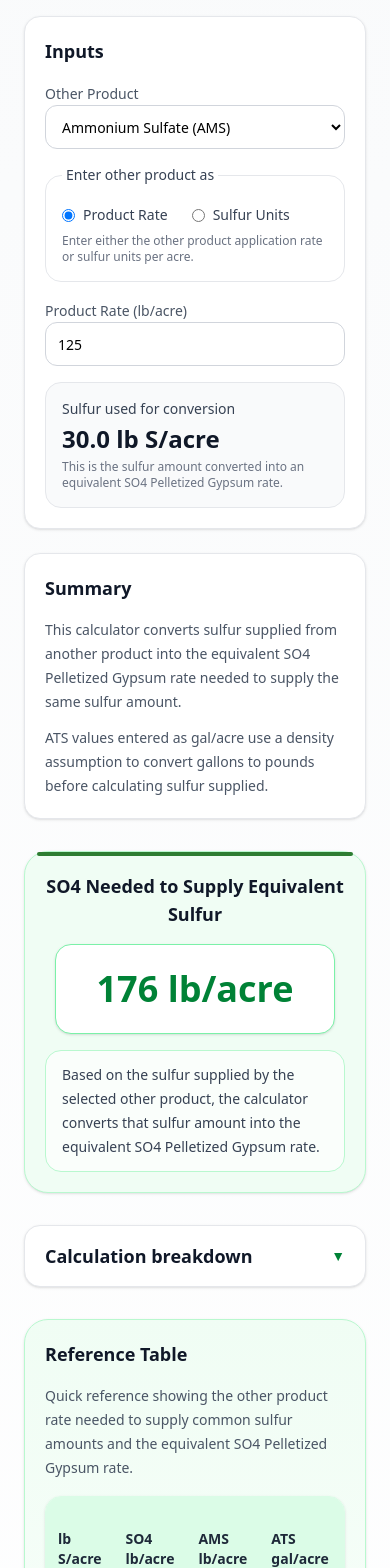
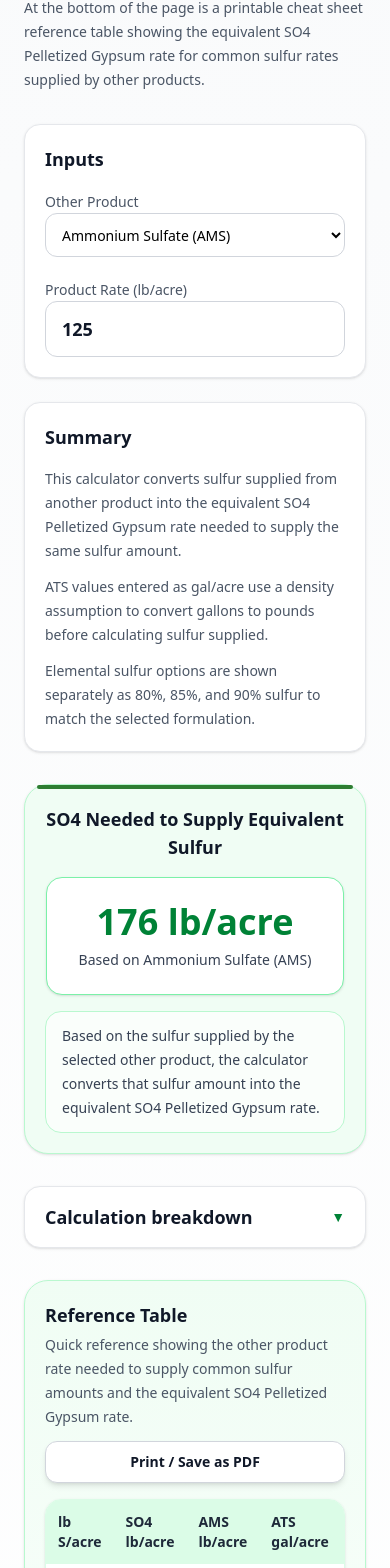
Before and after one commit to ahoiberg79/cp-calcs, a Next.js app in the folder apps/web/: page /so4/equivalent-rate in a window 390 px wide. Shown: the part 242-1810 px from the top of the page. Built offline with nearby package versions, Linux system fonts and the light colour scheme.

Commit message:
updates to s equivalency calc

```diff
--- a/apps/web/app/so4/equivalent-rate/page.tsx
+++ b/apps/web/app/so4/equivalent-rate/page.tsx
@@ -5,9 +5,7 @@
 import {
   buildSo4ReferenceTable,
   calculateSo4Equivalent,
-  getProductById,
   type So4EquivalentProductId,
-  type So4InputMode,
   type So4EntryUnit,
   type So4ReferenceTableRow,
 } from "@calc-engine/core";
@@ -20,15 +18,12 @@
 }> = [
   { id: "ams", label: "Ammonium Sulfate (AMS)" },
   { id: "ats", label: "Ammonium Thiosulfate (ATS)" },
-  { id: "es", label: "Elemental Sulfur (ES)" },
-  { id: "cogran_12_40_0_10s_1zn", label: "Co-Granulated (12-40-0-10S-1Zn)" },
-  { id: "cogran_12_40_0_10s", label: "Co-Granulated (12-40-0-10S)" },
-  { id: "cogran_13_33_0_15s", label: "Co-Granulated (13-33-0-15S)" },
+  { id: "es_80", label: "Elemental Sulfur (ES) 80%" },
+  { id: "es_85", label: "Elemental Sulfur (ES) 85%" },
+  { id: "es_90", label: "Elemental Sulfur (ES) 90%" },
 ];
 
 const DEFAULT_PRODUCT_ID: So4EquivalentProductId = "ams";
-const DEFAULT_INPUT_MODE: So4InputMode = "product_rate";
-const DEFAULT_PRODUCT_RATE = 125;
 
 const isNum = (v: unknown): v is number =>
   typeof v === "number" && Number.isFinite(v);
@@ -41,6 +36,26 @@
       }).format(n)
     : "—";
 
+function getDefaultRateForProduct(productId: So4EquivalentProductId): {
+  rate: number;
+  unit: So4EntryUnit;
+} {
+  switch (productId) {
+    case "ams":
+      return { rate: 125, unit: "lb/acre" };
+    case "ats":
+      return { rate: 10.5, unit: "gal/acre" };
+    case "es_80":
+      return { rate: 38, unit: "lb/acre" };
+    case "es_85":
+      return { rate: 35, unit: "lb/acre" };
+    case "es_90":
+      return { rate: 33, unit: "lb/acre" };
+    default:
+      throw new Error(`Unhandled productId: ${productId}`);
+  }
+}
+
 function BackButton() {
   return (
     <Link
@@ -52,40 +67,14 @@
   );
 }
 
-function getDefaultRateForProduct(productId: So4EquivalentProductId): {
-  rate: number;
-  unit: So4EntryUnit;
-} {
-  switch (productId) {
-    case "ams":
-      return { rate: 125, unit: "lb/acre" };
-    case "ats":
-      return { rate: 10.5, unit: "gal/acre" };
-    case "es":
-      return { rate: 33, unit: "lb/acre" };
-    case "cogran_12_40_0_10s_1zn":
-      return { rate: 300, unit: "lb/acre" };
-    case "cogran_12_40_0_10s":
-      return { rate: 300, unit: "lb/acre" };
-    case "cogran_13_33_0_15s":
-      return { rate: 200, unit: "lb/acre" };
+export default function SO4EquivalentRatePage() {
+  const initialDefaults = getDefaultRateForProduct(DEFAULT_PRODUCT_ID);
 
-    default:
-      throw new Error(`No default rate defined for product ID: ${productId}`);
-  }
-}
-
-export default function SO4EquivalentRatePage() {
   const [productId, setProductId] =
     useState<So4EquivalentProductId>(DEFAULT_PRODUCT_ID);
-  const [inputMode, setInputMode] =
-    useState<So4InputMode>(DEFAULT_INPUT_MODE);
-  const [productRate, setProductRate] = useState<number>(DEFAULT_PRODUCT_RATE);
-  const [sulfurUnits, setSulfurUnits] = useState<number>(24);
+  const [productRate, setProductRate] = useState<number>(initialDefaults.rate);
   const [productRateUnit, setProductRateUnit] =
-    useState<So4EntryUnit>("lb/acre");
-
-  const product = useMemo(() => getProductById(productId), [productId]);
+    useState<So4EntryUnit>(initialDefaults.unit);
 
   const showRateUnitDropdown = productId === "ats";
 
@@ -94,25 +83,21 @@
     return ["lb/acre"];
   }, [productId]);
 
-  const effectiveRateUnit = showRateUnitDropdown
+  const effectiveRateUnit: So4EntryUnit = showRateUnitDropdown
     ? productRateUnit
     : "lb/acre";
 
-  const productRateLabel =
-    inputMode === "product_rate"
-      ? `Product Rate (${effectiveRateUnit})`
-      : "Product Rate";
+  const productRateLabel = `Product Rate (${effectiveRateUnit})`;
 
   const out = useMemo(
     () =>
       calculateSo4Equivalent({
         productId,
-        inputMode,
+        inputMode: "product_rate",
         productRate: Number(productRate) || 0,
         productRateUnit: effectiveRateUnit,
-        sulfurUnits: Number(sulfurUnits) || 0,
       }),
-    [productId, inputMode, productRate, effectiveRateUnit, sulfurUnits]
+    [productId, productRate, effectiveRateUnit]
   );
 
   const table = useMemo(() => buildSo4ReferenceTable(), []);
@@ -124,16 +109,68 @@
     setProductRate(nextDefaults.rate);
   };
 
+  const handlePrintTable = () => {
+    window.print();
+  };
+
   return (
-    <main className="min-h-screen bg-gradient-to-b from-gray-50 to-white">
-      <div className="h-2 w-full" style={{ backgroundColor: SO4_GREEN }} />
+    <main className="min-h-screen bg-gradient-to-b from-gray-50 to-white print:bg-white">
+      <style jsx global>{`
+        @page {
+          size: auto;
+          margin: 0.5in;
+        }
 
-      <section className="mx-auto max-w-5xl p-6">
-        <div className="mb-6">
+        @media print {
+          html,
+          body {
+            background: white !important;
+          }
+
+          body {
+            -webkit-print-color-adjust: exact;
+            print-color-adjust: exact;
+          }
+
+          .no-print {
+            display: none !important;
+          }
+
+          .print-avoid-break {
+            break-inside: avoid;
+            page-break-inside: avoid;
+          }
+
+          #printable-table {
+            margin-top: 0 !important;
+            box-shadow: none !important;
+          }
+
+          #printable-table table {
+            width: 100%;
+          }
+
+          #printable-table thead {
+            display: table-header-group;
+          }
+
+          #printable-table tr,
+          #printable-table td,
+          #printable-table th {
+            break-inside: avoid;
+            page-break-inside: avoid;
+          }
+        }
+      `}</style>
+
+      <div className="h-2 w-full no-print" style={{ backgroundColor: SO4_GREEN }} />
+
+      <section className="mx-auto max-w-5xl p-6 print:max-w-none print:p-0">
+        <div className="mb-6 no-print">
           <BackButton />
         </div>
 
-        <header className="mb-8">
+        <header className="mb-8 no-print">
           <h1 className="text-3xl font-bold tracking-tight text-gray-900">
             SO4 Equivalent Rate Calculator
           </h1>
@@ -141,13 +178,17 @@
             Convert sulfur supplied from other sulfur fertilizers into an
             equivalent SO4 Pelletized Gypsum rate.
           </p>
+          <p className="mt-3 max-w-3xl text-sm leading-6 text-gray-600">
+            At the bottom of the page is a printable cheat sheet reference table showing the
+            equivalent SO4 Pelletized Gypsum rate for common sulfur rates supplied by other products.
+          </p>
         </header>
 
-        <div className="grid gap-6 lg:grid-cols-[1.15fr_0.85fr]">
+        <div className="grid gap-6 lg:grid-cols-[1.15fr_0.85fr] no-print">
           <div className="rounded-2xl border border-gray-200 bg-white p-5 shadow-sm">
             <h2 className="mb-4 text-lg font-semibold text-gray-900">Inputs</h2>
 
-            <div className="grid grid-cols-1 gap-4">
+            <div className="grid grid-cols-1 gap-5">
               <label className="space-y-1">
                 <span className="text-sm text-gray-600">Other Product</span>
                 <select
@@ -165,42 +206,6 @@
                 </select>
               </label>
 
-              <fieldset className="rounded-2xl border border-gray-200 p-4">
-                <legend className="px-1 text-sm font-medium text-gray-700">
-                  Enter other product as
-                </legend>
-
-                <div className="mt-1 flex flex-wrap items-center gap-6">
-                  <label className="flex items-center gap-2 text-sm text-gray-700">
-                    <input
-                      type="radio"
-                      name="inputMode"
-                      value="product_rate"
-                      checked={inputMode === "product_rate"}
-                      onChange={() => setInputMode("product_rate")}
-                    />
-                    Product Rate
-                  </label>
-
-                  <label className="flex items-center gap-2 text-sm text-gray-700">
-                    <input
-                      type="radio"
-                      name="inputMode"
-                      value="sulfur_units"
-                      checked={inputMode === "sulfur_units"}
-                      onChange={() => setInputMode("sulfur_units")}
-                    />
-                    Sulfur Units
-                  </label>
-                </div>
-
-                <div className="mt-2 text-xs text-gray-500">
-                  Enter either the other product application rate or sulfur
-                  units per acre.
-                </div>
-              </fieldset>
-
-              {inputMode === "product_rate" && (
               <div
                 className={[
                   "grid grid-cols-1 gap-4",
@@ -223,7 +228,7 @@
                         e.target.value === "" ? 0 : Number(e.target.value)
                       )
                     }
-                      className="h-11 w-full rounded-xl border border-gray-300 px-3 text-sm focus:outline-none focus:ring-2 focus:ring-green-500"
+                    className="h-14 w-full rounded-xl border border-gray-300 px-4 text-lg font-semibold text-gray-900 focus:outline-none focus:ring-2 focus:ring-green-500"
                   />
                 </label>
 
@@ -235,7 +240,7 @@
                       onChange={(e) =>
                         setProductRateUnit(e.target.value as So4EntryUnit)
                       }
-                        className="h-11 w-full rounded-xl border border-gray-300 bg-white px-3 text-sm focus:outline-none focus:ring-2 focus:ring-green-500"
+                      className="h-14 w-full rounded-xl border border-gray-300 bg-white px-3 text-base focus:outline-none focus:ring-2 focus:ring-green-500"
                     >
                       {allowedUnits.map((unit) => (
                         <option key={unit} value={unit}>
@@ -245,40 +250,6 @@
                     </select>
                   </label>
                 )}
-                </div>
-              )}
-
-              {inputMode === "sulfur_units" && (
-                <label className="space-y-1">
-                  <span className="text-sm text-gray-600">
-                    Sulfur Units (lb S/acre)
-                  </span>
-                  <input
-                    type="number"
-                    step={0.1}
-                    min={0}
-                    value={sulfurUnits}
-                    onChange={(e) =>
-                      setSulfurUnits(
-                        e.target.value === "" ? 0 : Number(e.target.value)
-                      )
-                    }
-                    className="h-11 w-full rounded-xl border border-gray-300 px-3 text-sm focus:outline-none focus:ring-2 focus:ring-green-500"
-                  />
-                </label>
-              )}
-
-              <div className="rounded-2xl border border-gray-200 bg-gray-50 p-4">
-                <div className="text-sm font-medium text-gray-700">
-                  Sulfur used for conversion
-                </div>
-                <div className="mt-1 text-2xl font-bold text-gray-900">
-                  {fmt(out.sulfurLbPerA, 1)} lb S/acre
-                </div>
-                <div className="mt-1 text-xs text-gray-500">
-                  This is the sulfur amount converted into an equivalent SO4
-                  Pelletized Gypsum rate.
-                </div>
               </div>
             </div>
           </div>
@@ -295,11 +266,15 @@
                 ATS values entered as gal/acre use a density assumption to
                 convert gallons to pounds before calculating sulfur supplied.
               </p>
+              <p>
+                Elemental sulfur options are shown separately as 80%, 85%, and
+                90% sulfur to match the selected formulation.
+              </p>
             </div>
           </div>
         </div>
 
-        <div className="relative mt-8 rounded-3xl border border-green-200 bg-green-50 p-5 shadow-sm">
+        <div className="relative mt-8 rounded-3xl border border-green-200 bg-green-50 p-5 shadow-sm no-print">
           <span
             className="pointer-events-none absolute left-3 right-3 top-0 h-1 rounded-full"
             style={{ backgroundColor: SO4_GREEN }}
@@ -314,6 +289,9 @@
               <div className="text-4xl font-bold text-green-700">
                 {fmt(out.equivalentSo4LbPerA, 0)} lb/acre
               </div>
+              <div className="mt-2 text-sm font-medium text-gray-700">
+                Based on {out.product.label}
+              </div>
             </div>
           </div>
 
@@ -324,7 +302,7 @@
           </div>
         </div>
 
-        <details className="mt-8 rounded-2xl border border-gray-200 bg-white shadow-sm">
+        <details className="mt-8 rounded-2xl border border-gray-200 bg-white shadow-sm no-print">
           <summary className="cursor-pointer list-none px-5 py-4">
             <div className="flex items-center justify-between">
               <h2 className="text-lg font-semibold text-gray-900">
@@ -350,8 +328,7 @@
                 <div className="mt-1 font-semibold text-gray-900">17.0% S</div>
               </div>
 
-              {inputMode === "product_rate" &&
-                typeof out.sourceProductRateGalPerA === "number" && (
+              {typeof out.sourceProductRateGalPerA === "number" ? (
                 <>
                   <div className="rounded-xl bg-gray-50 p-3">
                     <div className="font-medium text-gray-700">
@@ -375,11 +352,7 @@
                     </div>
                   </div>
                 </>
-                )}
-
-              {inputMode === "product_rate" &&
-                typeof out.sourceProductRateGalPerA !== "number" &&
-                typeof out.sourceProductRateLbPerA === "number" && (
+              ) : (
                 <div className="rounded-xl bg-gray-50 p-3 sm:col-span-2">
                   <div className="font-medium text-gray-700">
                     Other product rate
@@ -387,18 +360,6 @@
                   <div className="mt-1 text-gray-600">Entered product rate</div>
                   <div className="mt-1 font-semibold text-gray-900">
                     {fmt(out.sourceProductRateLbPerA, 1)} lb/acre
-                    </div>
-                  </div>
-                )}
-
-              {inputMode === "sulfur_units" && (
-                <div className="rounded-xl bg-gray-50 p-3 sm:col-span-2">
-                  <div className="font-medium text-gray-700">
-                    Sulfur units entered
-                  </div>
-                  <div className="mt-1 text-gray-600">Direct sulfur entry</div>
-                  <div className="mt-1 font-semibold text-gray-900">
-                    {fmt(out.sulfurLbPerA, 1)} lb S/acre
                   </div>
                 </div>
               )}
@@ -422,17 +383,40 @@
           </div>
         </details>
 
-        <div className="mt-8 rounded-3xl border border-green-200 bg-gradient-to-b from-green-50 to-white p-5 shadow-sm">
-          <h2 className="mb-4 text-lg font-semibold text-gray-900">
+        <div
+          id="printable-table"
+          className="print-avoid-break mt-8 rounded-3xl border border-green-200 bg-gradient-to-b from-green-50 to-white p-5 shadow-sm"
+        >
+          <div className="mb-4 flex flex-col gap-3 sm:flex-row sm:items-center sm:justify-between no-print">
+            <div>
+              <h2 className="text-lg font-semibold text-gray-900">
                 Reference Table
               </h2>
-
-          <p className="mb-4 max-w-3xl text-sm leading-6 text-gray-600">
+              <p className="mt-1 max-w-3xl text-sm leading-6 text-gray-600">
                 Quick reference showing the other product rate needed to supply
                 common sulfur amounts and the equivalent SO4 Pelletized Gypsum rate.
               </p>
+            </div>
 
-          <div className="overflow-x-auto rounded-2xl border border-green-100 bg-white shadow-sm">
+            <button
+              type="button"
+              onClick={handlePrintTable}
+              className="inline-flex items-center justify-center rounded-xl border border-gray-300 bg-white px-5 py-2.5 text-sm font-semibold text-gray-900 shadow-md cursor-pointer transition hover:-translate-y-[1px] hover:bg-gray-50 hover:shadow-lg focus:outline-none focus:ring-2 focus:ring-green-500"
+            >
+              Print / Save as PDF
+            </button>
+          </div>
+
+          <div className="hidden print:block mb-4">
+            <h2 className="text-xl font-bold text-gray-900">
+              SO4 Equivalent Rate Reference Table
+            </h2>
+            <p className="mt-1 text-sm text-gray-600">
+              SO4 Pelletized Gypsum calculated at 17% sulfur.
+            </p>
+          </div>
+
+          <div className="overflow-x-auto rounded-2xl border border-green-100 bg-white shadow-sm print:overflow-visible">
             <table className="min-w-full border-collapse text-sm">
               <thead>
                 <tr className="bg-green-100 text-left text-gray-800">
@@ -440,10 +424,9 @@
                   <th className="px-3 py-3 font-semibold">SO4 lb/acre</th>
                   <th className="px-3 py-3 font-semibold">AMS lb/acre</th>
                   <th className="px-3 py-3 font-semibold">ATS gal/acre</th>
-                  <th className="px-3 py-3 font-semibold">ES lb/acre</th>
-                  <th className="px-3 py-3 font-semibold">12-40-0-10S-1Zn lb/acre</th>
-                  <th className="px-3 py-3 font-semibold">12-40-0-10S lb/acre</th>
-                  <th className="px-3 py-3 font-semibold">13-33-0-15S lb/acre</th>
+                  <th className="px-3 py-3 font-semibold">ES 80% lb/acre</th>
+                  <th className="px-3 py-3 font-semibold">ES 85% lb/acre</th>
+                  <th className="px-3 py-3 font-semibold">ES 90% lb/acre</th>
                 </tr>
               </thead>
               <tbody>
@@ -465,16 +448,13 @@
                       {fmt(row.atsGalPerA, 1)}
                     </td>
                     <td className="px-3 py-2.5 text-gray-700">
-                      {fmt(row.esLbPerA, 0)}
+                      {fmt(row.es80LbPerA, 0)}
                     </td>
                     <td className="px-3 py-2.5 text-gray-700">
-                      {fmt(row.cogran1240010s1znLbPerA, 0)}
+                      {fmt(row.es85LbPerA, 0)}
                     </td>
                     <td className="px-3 py-2.5 text-gray-700">
-                      {fmt(row.cogran1240010sLbPerA, 0)}
-                    </td>
-                    <td className="px-3 py-2.5 text-gray-700">
-                      {fmt(row.cogran1333015sLbPerA, 0)}
+                      {fmt(row.es90LbPerA, 0)}
                     </td>
                   </tr>
                 ))}
@@ -484,11 +464,12 @@
 
           <div className="mt-4 rounded-2xl border border-green-200 bg-white/70 px-4 py-3 text-sm leading-6 text-gray-700">
             ATS values assume 12-0-0-26 at 11.0 lb/gal. Elemental sulfur values
-            assume 90% sulfur. SO4 Pelletized Gypsum is calculated at 17% sulfur.
+            are shown separately for 80%, 85%, and 90% sulfur formulations. SO4
+            Pelletized Gypsum is calculated at 17% sulfur.
           </div>
         </div>
 
-        <div className="mt-8">
+        <div className="mt-8 no-print">
           <BackButton />
         </div>
       </section>
--- a/packages/calc-engine/src/so4_equivalency.ts
+++ b/packages/calc-engine/src/so4_equivalency.ts
@@ -1,11 +1,9 @@
 export type So4EquivalentProductId =
-  | "sulfur-units"
   | "ams"
   | "ats"
-  | "es"
-  | "cogran_12_40_0_10s_1zn"
-  | "cogran_12_40_0_10s"
-  | "cogran_13_33_0_15s";
+  | "es_80"
+  | "es_85"
+  | "es_90";
 
 export type So4InputMode = "product_rate" | "sulfur_units";
 
@@ -26,18 +24,12 @@
   So4EquivalentProductId,
   So4EquivalentProduct
 > = {
-  "sulfur-units": {
-    id: "sulfur-units",
-    label: "Sulfur Units",
-    sulfurFraction: 1,
-    defaultEntryUnit: "lb/acre",
-    notes: "Direct sulfur entry in lb S/acre.",
-  },
   ams: {
     id: "ams",
     label: "Ammonium Sulfate (AMS)",
     sulfurFraction: 0.24,
     defaultEntryUnit: "lb/acre",
+    notes: "Assumes 24% sulfur.",
   },
   ats: {
     id: "ats",
@@ -47,30 +39,26 @@
     densityLbPerGal: 11.0,
     notes: "Assumes 12-0-0-26 ATS at 11.0 lb/gal.",
   },
-  es: {
-    id: "es",
-    label: "Elemental Sulfur (ES)",
+  es_80: {
+    id: "es_80",
+    label: "Elemental Sulfur (ES) 80%",
+    sulfurFraction: 0.8,
+    defaultEntryUnit: "lb/acre",
+    notes: "Assumes 80% elemental sulfur.",
+  },
+  es_85: {
+    id: "es_85",
+    label: "Elemental Sulfur (ES) 85%",
+    sulfurFraction: 0.85,
+    defaultEntryUnit: "lb/acre",
+    notes: "Assumes 85% elemental sulfur.",
+  },
+  es_90: {
+    id: "es_90",
+    label: "Elemental Sulfur (ES) 90%",
     sulfurFraction: 0.9,
     defaultEntryUnit: "lb/acre",
-    notes: "Assumes 90% sulfur.",
-  },
-  cogran_12_40_0_10s_1zn: {
-    id: "cogran_12_40_0_10s_1zn",
-    label: "Co-Granulated (12-40-0-10S-1Zn)",
-    sulfurFraction: 0.1,
-    defaultEntryUnit: "lb/acre",
-  },
-  cogran_12_40_0_10s: {
-    id: "cogran_12_40_0_10s",
-    label: "Co-Granulated (12-40-0-10S)",
-    sulfurFraction: 0.1,
-    defaultEntryUnit: "lb/acre",
-  },
-  cogran_13_33_0_15s: {
-    id: "cogran_13_33_0_15s",
-    label: "Co-Granulated (13-33-0-15S)",
-    sulfurFraction: 0.15,
-    defaultEntryUnit: "lb/acre",
+    notes: "Assumes 90% elemental sulfur.",
   },
 } as const;
 
@@ -88,20 +76,17 @@
   sourceProductRateLbPerA?: number;
   sourceProductRateGalPerA?: number;
   equivalentSo4LbPerA: number;
-  equivalentSo4TonsPerA: number;
   conversionFactorToSo4?: number;
 };
 
 export type So4ReferenceTableRow = {
   sulfurLbPerA: number;
   so4LbPerA: number;
-  so4TonsPerA: number;
   amsLbPerA: number;
   atsGalPerA: number;
-  esLbPerA: number;
-  cogran1240010s1znLbPerA: number;
-  cogran1240010sLbPerA: number;
-  cogran1333015sLbPerA: number;
+  es80LbPerA: number;
+  es85LbPerA: number;
+  es90LbPerA: number;
 };
 
 function roundTo(value: number, decimals: number): number {
@@ -135,18 +120,13 @@
   const cleanRate = clampNonNegative(productRate);
   const entryUnit = unit ?? product.defaultEntryUnit;
 
-  if (productId === "sulfur-units") {
-    return {
-      sulfurLbPerA: cleanRate,
-    };
-  }
-
   if (entryUnit === "gal/acre") {
     if (typeof product.densityLbPerGal !== "number") {
       throw new Error(`${product.label} does not support gal/acre entry.`);
     }
 
     const lbPerA = cleanRate * product.densityLbPerGal;
+
     return {
       sulfurLbPerA: lbPerA * product.sulfurFraction,
       normalizedProductRateLbPerA: lbPerA,
@@ -184,10 +164,9 @@
   }
 
   const equivalentSo4LbPerA = sulfurLbPerA / SO4_SULFUR_FRACTION;
-  const equivalentSo4TonsPerA = equivalentSo4LbPerA / 2000;
 
   const conversionFactorToSo4 =
-    input.inputMode === "product_rate" && input.productId !== "sulfur-units"
+    input.inputMode === "product_rate"
       ? product.sulfurFraction / SO4_SULFUR_FRACTION
       : undefined;
 
@@ -203,7 +182,6 @@
         ? roundTo(sourceProductRateGalPerA, 2)
         : undefined,
     equivalentSo4LbPerA: roundTo(equivalentSo4LbPerA, 0),
-    equivalentSo4TonsPerA: roundTo(equivalentSo4TonsPerA, 2),
     conversionFactorToSo4:
       typeof conversionFactorToSo4 === "number"
         ? roundTo(conversionFactorToSo4, 4)
@@ -212,7 +190,7 @@
 }
 
 function productRateForSulfurTarget(
-  productId: Exclude<So4EquivalentProductId, "sulfur-units">,
+  productId: So4EquivalentProductId,
   sulfurLbPerA: number
 ): number {
   const product = getProductById(productId);
@@ -233,21 +211,10 @@
   return sulfurTargets.map((sulfurLbPerA) => ({
     sulfurLbPerA,
     so4LbPerA: roundTo(sulfurLbPerA / SO4_SULFUR_FRACTION, 0),
-    so4TonsPerA: roundTo((sulfurLbPerA / SO4_SULFUR_FRACTION) / 2000, 2),
     amsLbPerA: roundTo(productRateForSulfurTarget("ams", sulfurLbPerA), 0),
     atsGalPerA: roundTo(productRateForSulfurTarget("ats", sulfurLbPerA), 1),
-    esLbPerA: roundTo(productRateForSulfurTarget("es", sulfurLbPerA), 0),
-    cogran1240010s1znLbPerA: roundTo(
-      productRateForSulfurTarget("cogran_12_40_0_10s_1zn", sulfurLbPerA),
-      0
-    ),
-    cogran1240010sLbPerA: roundTo(
-      productRateForSulfurTarget("cogran_12_40_0_10s", sulfurLbPerA),
-      0
-    ),
-    cogran1333015sLbPerA: roundTo(
-      productRateForSulfurTarget("cogran_13_33_0_15s", sulfurLbPerA),
-      0
-    ),
+    es80LbPerA: roundTo(productRateForSulfurTarget("es_80", sulfurLbPerA), 0),
+    es85LbPerA: roundTo(productRateForSulfurTarget("es_85", sulfurLbPerA), 0),
+    es90LbPerA: roundTo(productRateForSulfurTarget("es_90", sulfurLbPerA), 0),
   }));
 }
```
Lines whose indentation alone changed are shown as unchanged.
